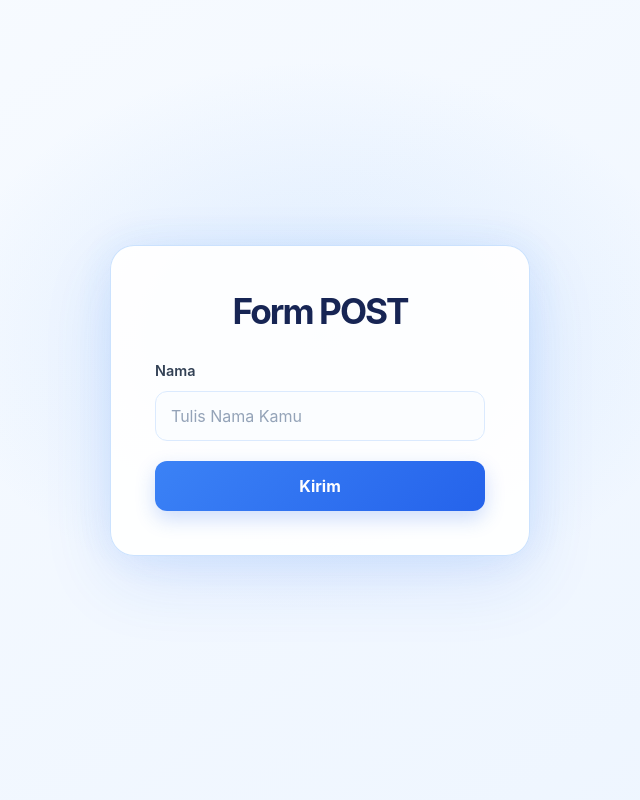
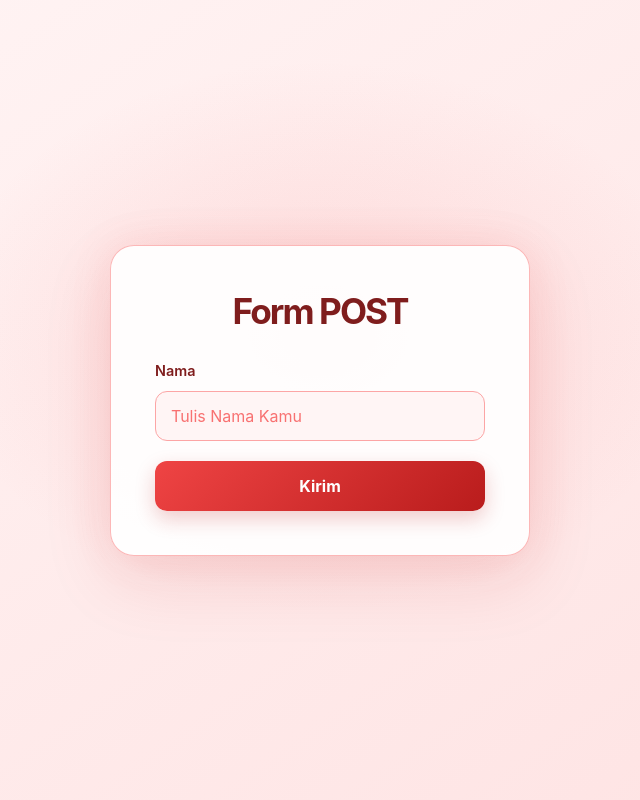
Before and after one commit to kaiser-114/FirstFlask_0044, a Flask app: page / in a window 1280 px wide. Shown: the whole page, without its empty margins (320-960 px from the left). Run offline with Flask 3, Linux system fonts and the light colour scheme.

Commit message:
Update style: red theme, remove animations

```diff
--- a/static/style.css
+++ b/static/style.css
@@ -1,8 +1,8 @@
 :root {
   color-scheme: light;
   font-family: Inter, ui-sans-serif, system-ui, -apple-system, BlinkMacSystemFont, "Segoe UI", sans-serif;
-  color: #172554;
-  background: #f5f9ff;
+  color: #3b0a0a;
+  background: #fff5f5;
   font-synthesis: none;
   text-rendering: optimizeLegibility;
   -webkit-font-smoothing: antialiased;
@@ -20,40 +20,37 @@ body {
   padding: 24px;
   place-items: center;
   background:
-    radial-gradient(ellipse at 50% 42%, rgba(96, 165, 250, 0.16), transparent 42%),
-    linear-gradient(145deg, #f8fbff, #edf5ff);
+    radial-gradient(ellipse at 50% 42%, rgba(248, 113, 113, 0.16), transparent 42%),
+    linear-gradient(145deg, #fff5f5, #fee2e2);
 }
 
 .kotak {
   width: min(100%, 420px);
   padding: clamp(28px, 7vw, 44px);
-  border: 1px solid rgba(191, 219, 254, 0.8);
+  border: 1px solid rgba(252, 165, 165, 0.8);
   border-radius: 24px;
   background: rgba(255, 255, 255, 0.92);
   box-shadow:
-    0 24px 70px rgba(37, 99, 235, 0.12),
-    0 0 40px rgba(96, 165, 250, 0.12);
-  animation: fade-pop 650ms cubic-bezier(0.2, 0.8, 0.2, 1) both;
+    0 24px 70px rgba(185, 28, 28, 0.12),
+    0 0 40px rgba(248, 113, 113, 0.12);
 }
 
 h1 {
   margin: 0 0 30px;
-  color: #172554;
+  color: #7f1d1d;
   font-size: clamp(1.8rem, 6vw, 2.2rem);
   font-weight: 700;
   letter-spacing: -0.055em;
   text-align: center;
-  animation: fade-pop 550ms 100ms both;
 }
 
 form {
   display: grid;
   gap: 12px;
-  animation: fade-pop 550ms 180ms both;
 }
 
 label {
-  color: #334155;
+  color: #7f1d1d;
   font-size: 0.9rem;
   font-weight: 600;
 }
@@ -62,23 +59,22 @@ input {
   width: 100%;
   min-height: 50px;
   padding: 0 15px;
-  border: 1px solid #dbeafe;
+  border: 1px solid #fca5a5;
   border-radius: 12px;
   outline: none;
-  background: #fbfdff;
-  color: #172554;
+  background: #fff5f5;
+  color: #3b0a0a;
   font: inherit;
-  transition: border-color 180ms ease, box-shadow 180ms ease, background 180ms ease;
 }
 
 input::placeholder {
-  color: #94a3b8;
+  color: #f87171;
 }
 
 input:focus {
-  border-color: #60a5fa;
+  border-color: #ef4444;
   background: #fff;
-  box-shadow: 0 0 0 4px rgba(96, 165, 250, 0.18);
+  box-shadow: 0 0 0 4px rgba(239, 68, 68, 0.18);
 }
 
 button {
@@ -86,60 +82,30 @@ button {
   margin-top: 8px;
   border: 0;
   border-radius: 12px;
-  background: linear-gradient(135deg, #3b82f6, #2563eb);
-  box-shadow: 0 8px 20px rgba(37, 99, 235, 0.22);
+  background: linear-gradient(135deg, #ef4444, #b91c1c);
+  box-shadow: 0 8px 20px rgba(185, 28, 28, 0.22);
   color: #fff;
   font: inherit;
   font-weight: 650;
   cursor: pointer;
-  transition: transform 180ms ease, box-shadow 180ms ease, filter 180ms ease;
 }
 
 button:hover {
-  transform: translateY(-2px);
-  box-shadow: 0 12px 26px rgba(37, 99, 235, 0.3);
+  box-shadow: 0 12px 26px rgba(185, 28, 28, 0.3);
   filter: brightness(1.04);
 }
 
-button:active {
-  transform: translateY(0) scale(0.98);
-}
-
 button:focus-visible {
-  outline: 3px solid #93c5fd;
+  outline: 3px solid #fca5a5;
   outline-offset: 3px;
 }
 
 .hasil {
   margin: 24px 0 0;
   padding: 15px 16px;
-  border: 1px solid #bfdbfe;
+  border: 1px solid #fca5a5;
   border-radius: 12px;
-  background: #eff6ff;
-  color: #1d4ed8;
+  background: #fee2e2;
+  color: #991b1b;
   font-weight: 600;
-  animation: fade-pop 500ms 100ms both;
 }
-
-@keyframes fade-pop {
-  from {
-    opacity: 0;
-    transform: translateY(14px) scale(0.97);
-  }
-
-  to {
-    opacity: 1;
-    transform: translateY(0) scale(1);
-  }
-}
-
-@media (prefers-reduced-motion: reduce) {
-  *,
-  *::before,
-  *::after {
-    animation-duration: 0.01ms !important;
-    animation-iteration-count: 1 !important;
-    scroll-behavior: auto !important;
-    transition-duration: 0.01ms !important;
-  }
-}
```
